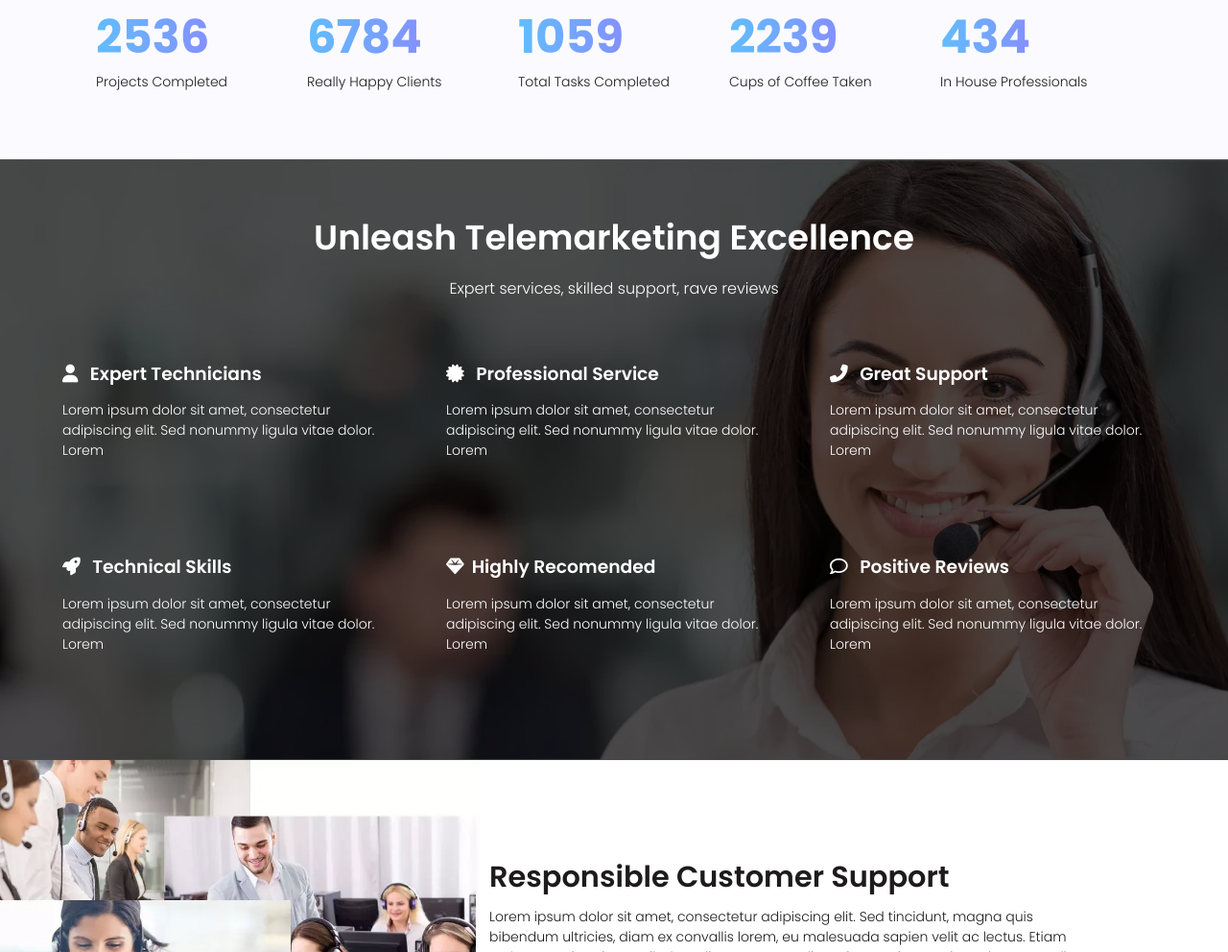
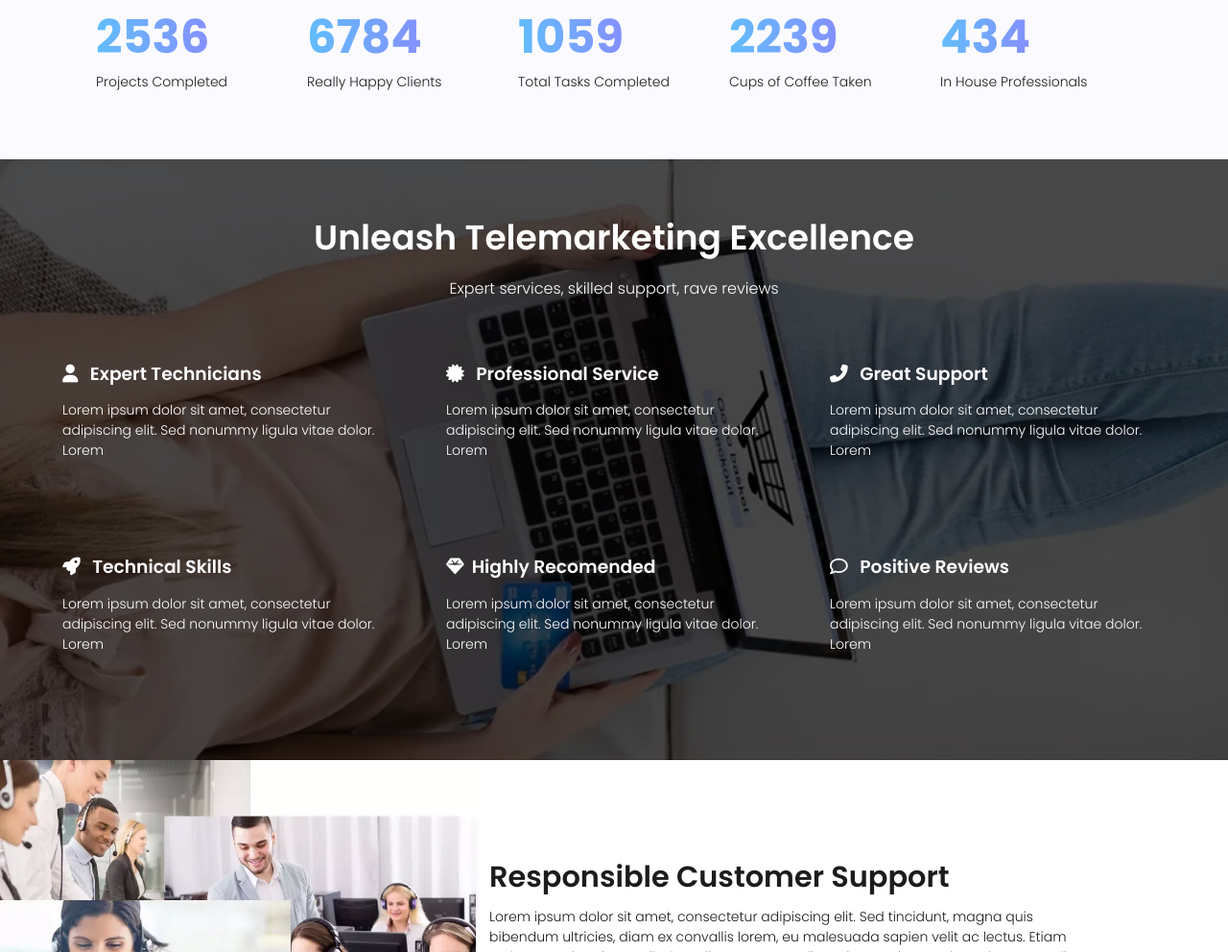
Before and after one commit to tarsolima/callcenter, a website built with webpack: page index.html in a window 1280 px wide. Shown: the part 1743-2735 px from the top of the page at 96% size. Built offline with nearby package versions, Linux system fonts and the light colour scheme; files whose address does not match are found by name.

Commit message:
corrigindo imagem

```diff
--- a/css/_system.scss
+++ b/css/_system.scss
@@ -1,6 +1,6 @@
 .system {
     padding: 60px 0;
-    background: url('img/system.webp') center;
+    background: url('../img/background-choose.webp') center;
     background-size: cover;
     background-attachment: fixed;
     position: relative;
```
Also changed, not shown: css/style.css, 1 other file.
